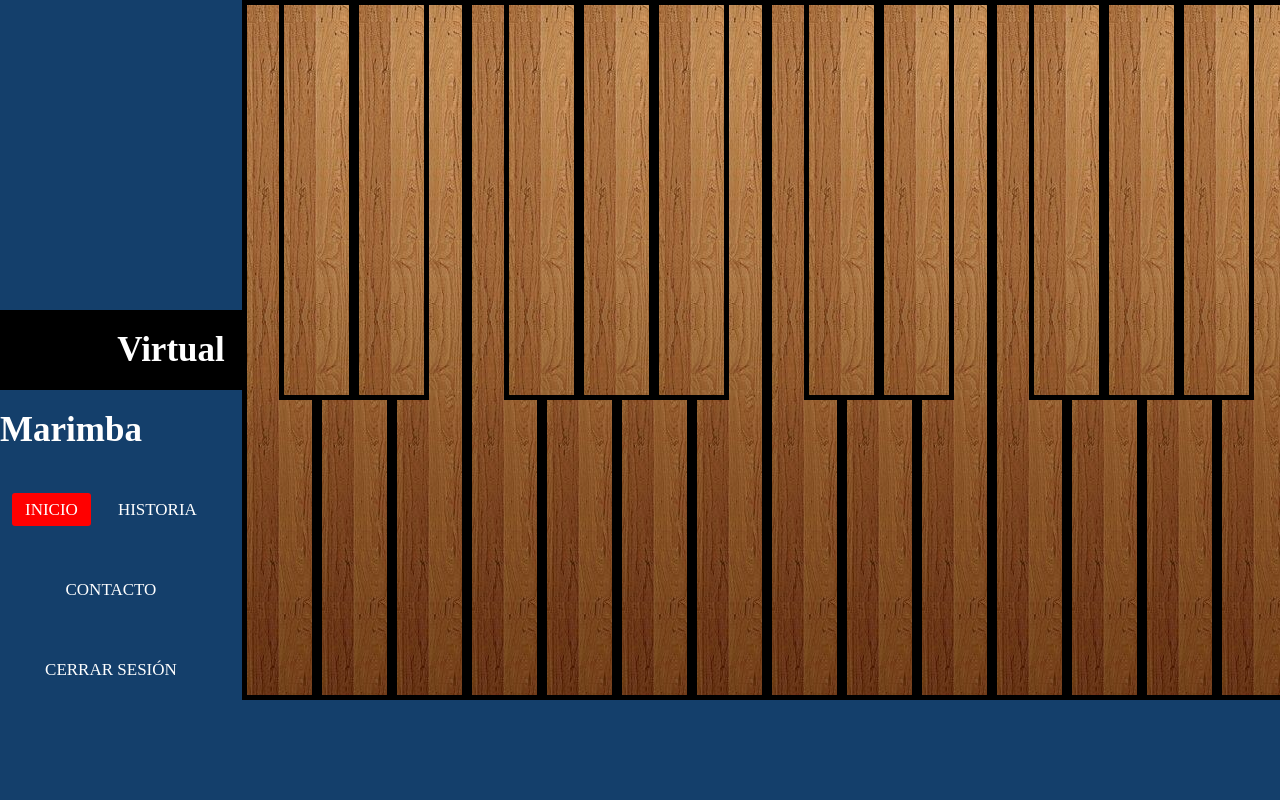
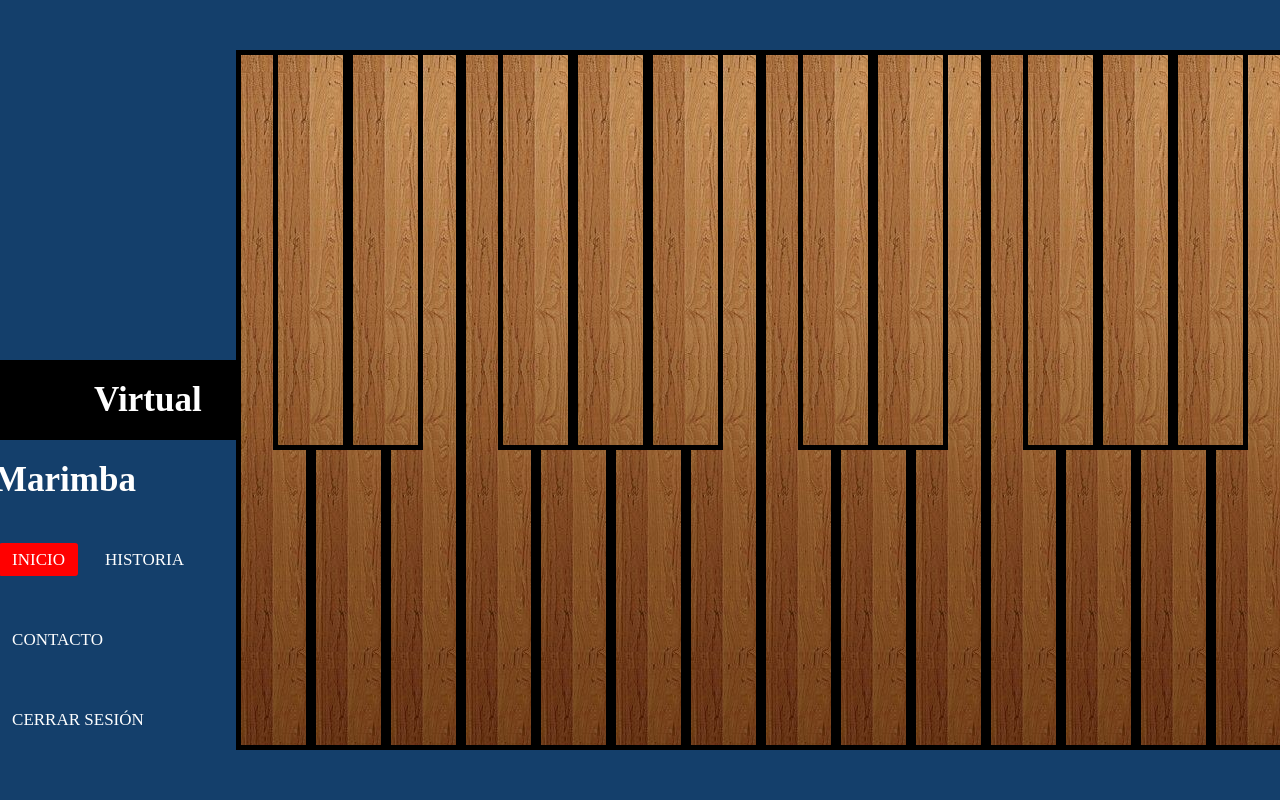
Before and after one commit to marcocab1/vir-marimba.github.io, a PHP site: page /menu.php in a window 1280 px wide. Run offline with PHP 8.4, Linux system fonts and the light colour scheme; the visitor is signed in with stand-in values (Sample User, id 1); some libraries are stand-ins or nearby versions.

Commit message:
actualizacion

```diff
--- a/assets/css/styles.css
+++ b/assets/css/styles.css
@@ -1,6 +1,6 @@
 #piano {
-  width: 10%;
-  max-width: 720px;
+  width: 90%;
+  max-width: 1024px;
 }
 
 *, *::before, *::after {
@@ -9,12 +9,12 @@
 
 body {
   background-color: #143F6B;
-  justify-content: dinamic;
+  margin: 0;
+  min-height: 100vh;
   display: flex;
-  justify-content: dinamic;
+  justify-content: center;
   align-items: center;
-
-  text-align: center;
+}
 
 
   .piano {
```
